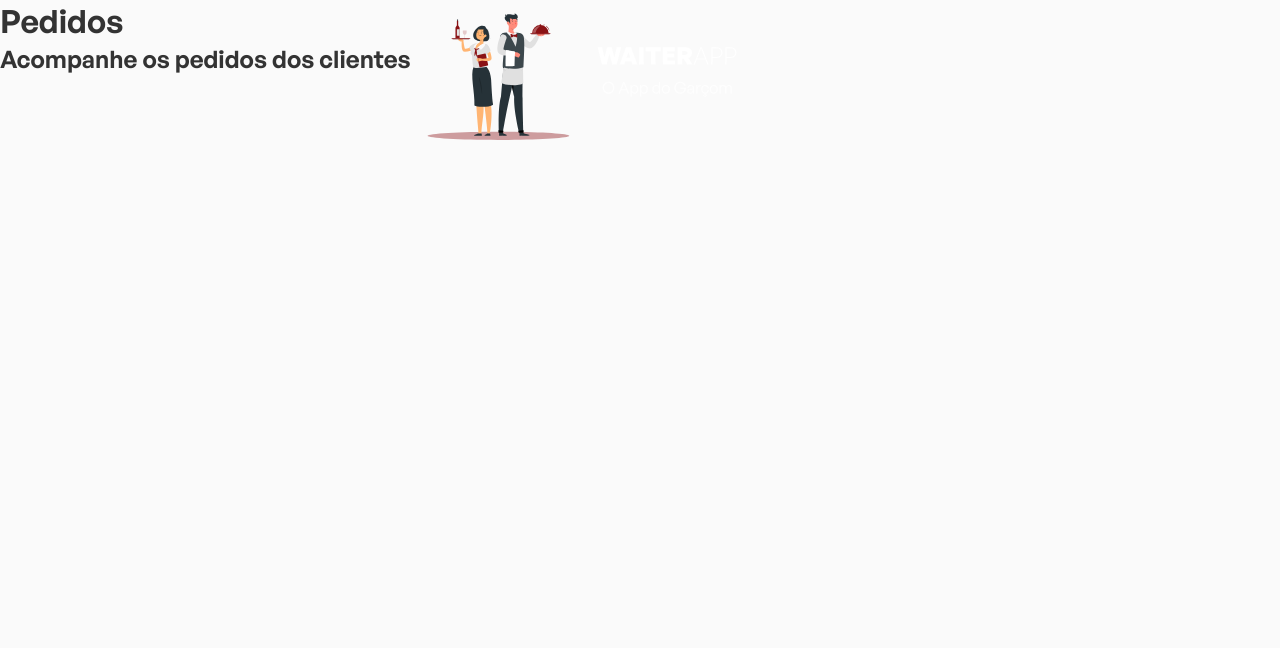
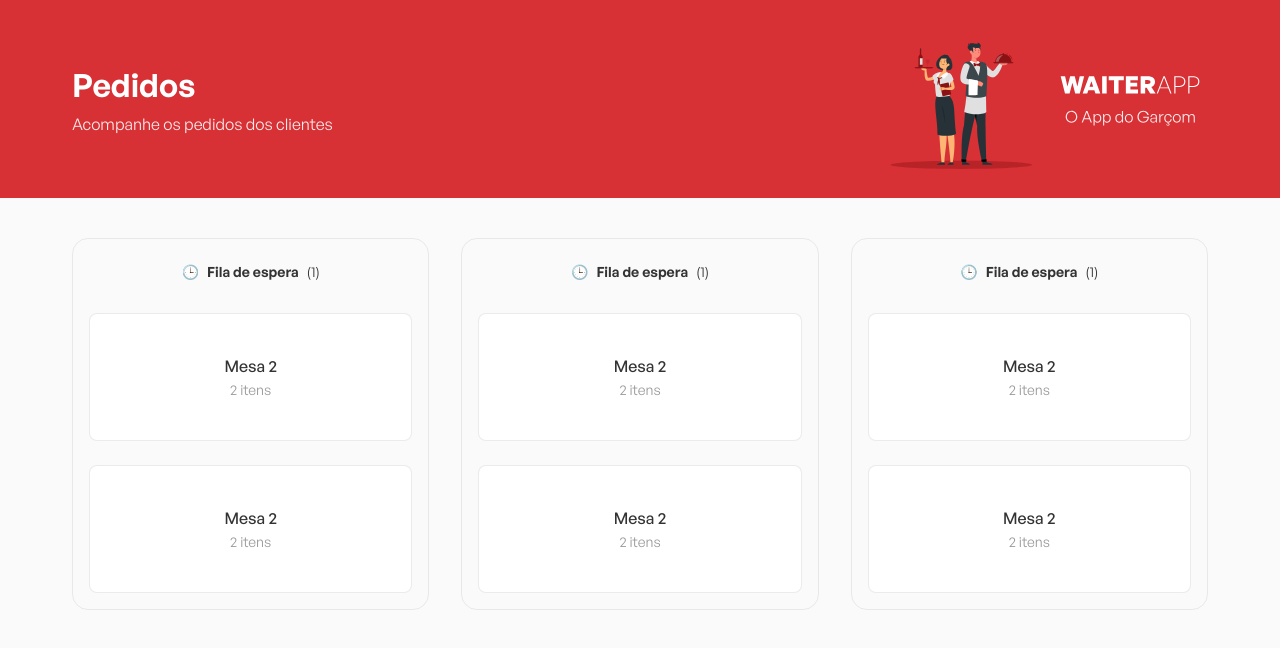
Before and after one commit to igorfurtado/waiterapp-dashboard, a React (Vite) app: page / in a window 1280 px wide. Shown: the top 648 px of the page. Built offline with nearby package versions, Linux system fonts and the light colour scheme.

Commit message:
feat: criando componentes Board

```diff
--- a/src/App.tsx
+++ b/src/App.tsx
@@ -1,4 +1,5 @@
 import Header from '@/components/header'
+import Orders from '@/components/orders'
 import { GlobalStyles } from '@/styles/GlobalStyles'
 
 export function App() {
@@ -6,6 +7,7 @@
     <>
       <GlobalStyles />
       <Header />
+      <Orders />
     </>
   )
 }
--- a/src/components/header/index.tsx
+++ b/src/components/header/index.tsx
@@ -1,15 +1,17 @@
 import logo from '@/assets/images/logo.svg'
-import { Container } from './styles'
+import { Container, Content } from './styles'
 
 const Header = () => {
   return (
     <Container>
-      <div className='page-details'>
-        <h1>Pedidos</h1>
-        <h2>Acompanhe os pedidos dos clientes</h2>
-      </div>
+      <Content>
+        <div className='page-details'>
+          <h1>Pedidos</h1>
+          <h2>Acompanhe os pedidos dos clientes</h2>
+        </div>
 
-      <img src={logo} alt='waiterapp-logo' />
+        <img src={logo} alt='waiterapp-logo' />
+      </Content>
     </Container>
   )
 }
--- a/src/components/header/styles/index.ts
+++ b/src/components/header/styles/index.ts
@@ -1,6 +1,33 @@
-import styled from "styled-components";
+import { colors } from '@/styles/references'
+import styled from 'styled-components'
 
 export const Container = styled.header`
   display: flex;
+  background: ${colors.primary};
+  justify-content: center;
+  align-items: center;
+  height: 198px;
+`
 
+export const Content = styled.div`
+  display: flex;
+  width: 100%;
+  max-width: 1216px;
+  justify-content: space-between;
+  align-items: center;
+  padding: 40px;
+
+  .page-details {
+    h1 {
+      color: ${colors.light};
+      font-size: 32px;
+    }
+    h2 {
+      color: ${colors.light};
+      font-weight: 400;
+      font-size: 16px;
+      opacity: 0.9;
+      margin-top: 6px;
+    }
+  }
 `
--- /dev/null
+++ b/src/components/orders/components/Board.tsx
@@ -0,0 +1,27 @@
+import { IBoard, OrdersContainer } from '../styles'
+
+export const Board = () => {
+  return (
+    <IBoard>
+      <header>
+        <span>🕒</span>
+        <strong>Fila de espera</strong>
+        <span>(1)</span>
+      </header>
+
+      <OrdersContainer>
+        <button type='button'>
+          <strong>Mesa 2</strong>
+          <span>2 itens</span>
+        </button>
+
+        <button type='button'>
+          <strong>Mesa 2</strong>
+          <span>2 itens</span>
+        </button>
+      </OrdersContainer>
+    </IBoard>
+  )
+}
+
+export default Board
--- /dev/null
+++ b/src/components/orders/index.tsx
@@ -0,0 +1,14 @@
+import Board from './components/Board'
+import { Container } from './styles'
+
+const Orders = () => {
+  return (
+    <Container>
+      <Board />
+      <Board />
+      <Board />
+    </Container>
+  )
+}
+
+export default Orders
--- /dev/null
+++ b/src/components/orders/styles/index.ts
@@ -0,0 +1,65 @@
+import { colors } from '@/styles/references'
+import styled from 'styled-components'
+
+export const Container = styled.div`
+  display: flex;
+  width: 100%;
+  max-width: 1216px;
+  margin: 40px auto;
+  padding: 0 40px;
+  gap: 32px;
+  overflow: auto;
+`
+
+export const IBoard = styled.div`
+  display: flex;
+  min-width: 250px;
+  flex: 1;
+  flex-direction: column;
+  justify-content: center;
+  align-items: center;
+  padding: 16px;
+  border: 1px solid rgba(204, 204, 204, 0.4);
+  border-radius: 16px;
+
+  header {
+    padding: 8px;
+    font-size: 14px;
+    display: flex;
+    align-items: center;
+    gap: 8px;
+  }
+`
+
+export const OrdersContainer = styled.div`
+  display: flex;
+  width: 100%;
+  flex-direction: column;
+  margin-top: 24px;
+
+  button {
+    display: flex;
+    flex-direction: column;
+    justify-content: center;
+    align-items: center;
+    width: 100%;
+    background-color: ${colors.light};
+    height: 128px;
+    border: 1px solid rgba(204, 204, 204, 0.4);
+    border-radius: 8px;
+    gap: 4px;
+
+    & + button {
+      margin-top: 24px;
+    }
+
+    strong {
+      font-weight: 500;
+    }
+
+    span {
+      font-size: 14px;
+      color: ${colors['dark-1']};
+    }
+  }
+`
--- /dev/null
+++ b/src/styles/references.ts
@@ -0,0 +1,11 @@
+export const colors = {
+  primary: '#D73035',
+  'primary+1': '#8A1114',
+  'primary-1': '#FFABAD',
+  'dark+1': '#333333',
+  dark: '#666666',
+  'dark-1': '#999999',
+  disabled: '#CCCCCC',
+  'light+1': '#F2F2F2',
+  light: '#FFFFFF'
+}
```
